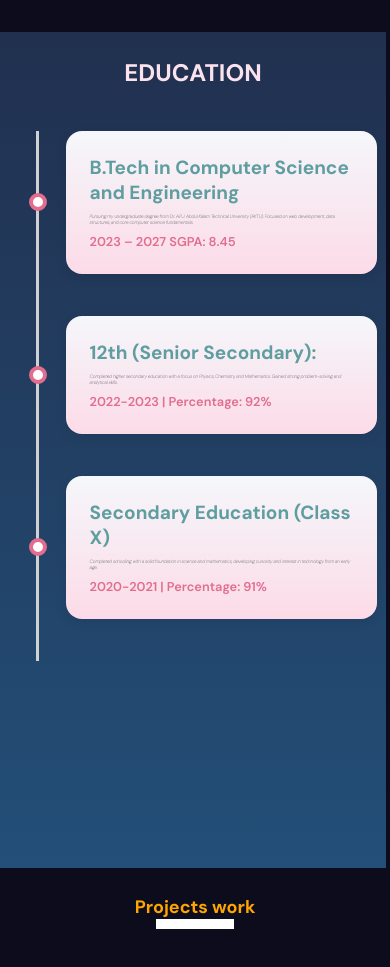
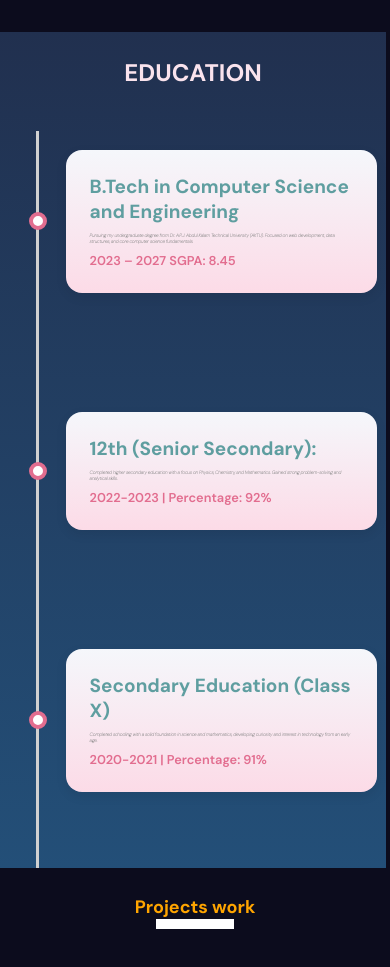
Before and after one commit to DhruvSaraswat11/Portfolio, a React (Vite) app: page / in a window 390 px wide. Shown: the part 2500-3467 px from the top of the page. Built offline with nearby package versions, Linux system fonts and the light colour scheme.

Commit message:
Update about.scss

```diff
--- a/src/components/about/about.scss
+++ b/src/components/about/about.scss
@@ -124,7 +124,7 @@
   @media (max-width: 992px) {
     .timeline {
       width: 91vw;
-
+       height:100vh;
       .timeline-item {
         .content-box {
           width: 48%;
@@ -147,7 +147,7 @@
 
         .content-box {
           width: calc(100% - 50px);
-          margin: 0 0 0 50px;
+          margin: 19px 70px 58px 50px;
         }
 
         .dot {
```
